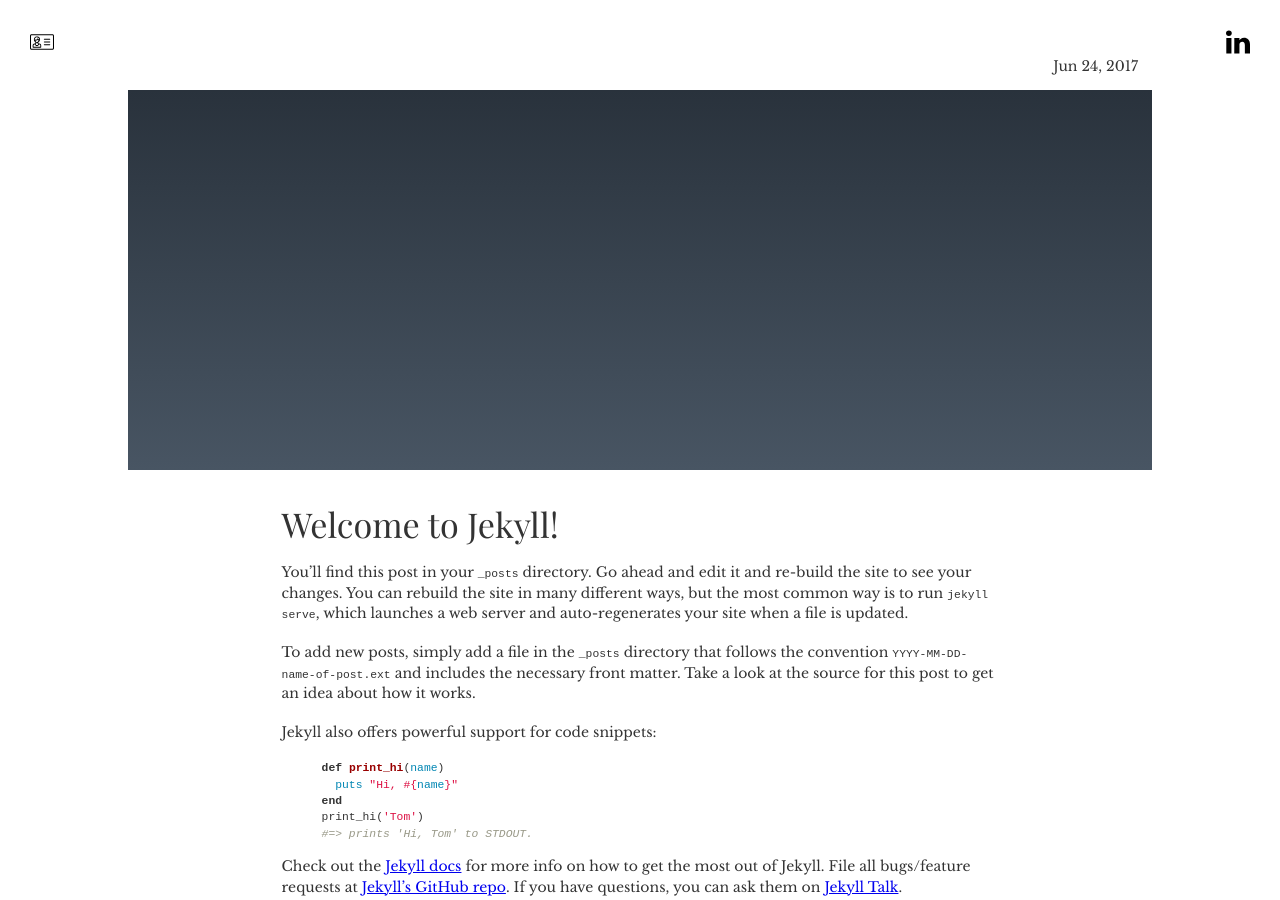
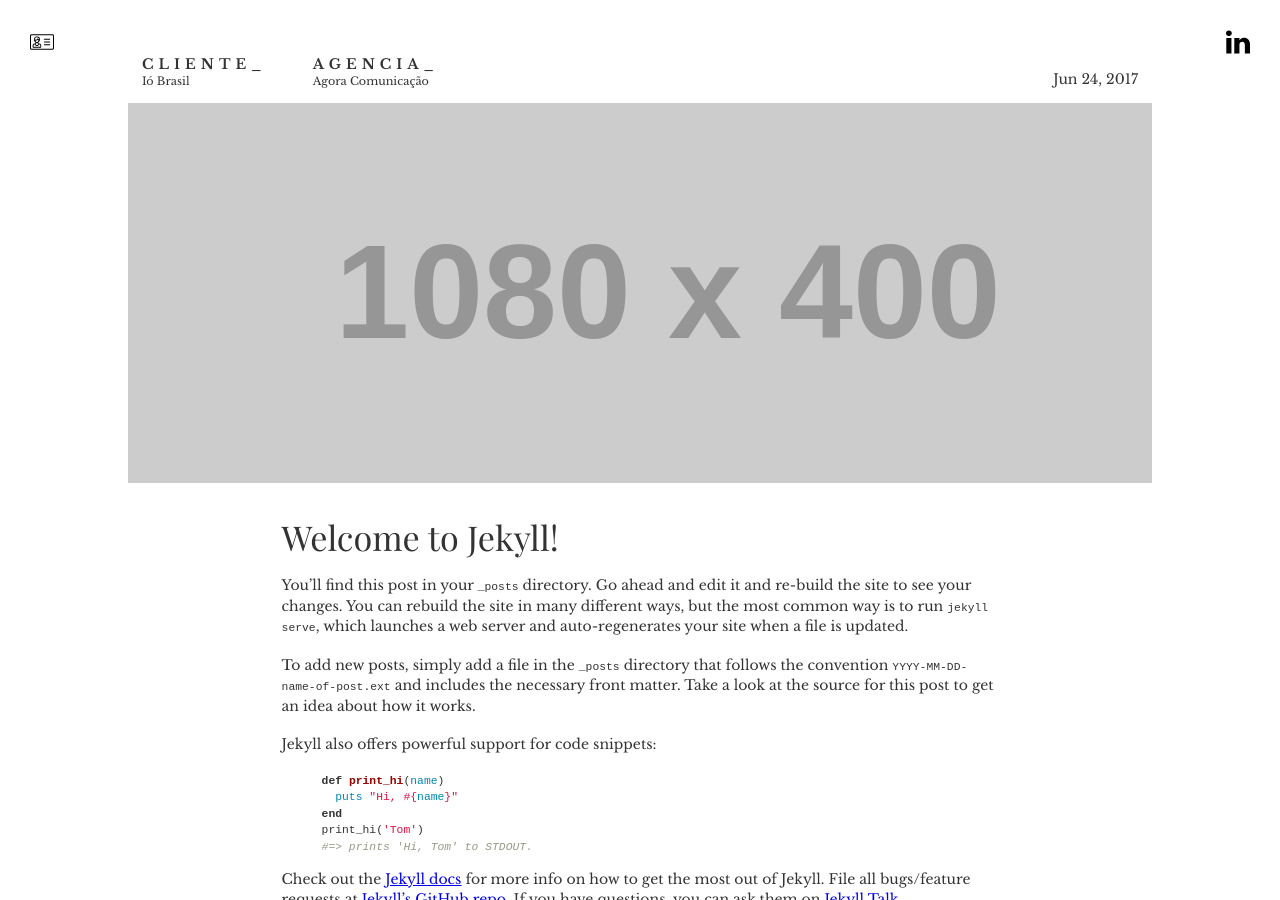
Before and after one commit to dudanev/dudanev.github.io, a Jekyll site: the page built from _posts/2017-06-24-welcome-to-jekyll.markdown, in a window 1280 px wide. Built offline with Jekyll 4.4.1, drawn with Linux system fonts in a browser that asks for light colours.

Commit message:
test new plugin with default post

```diff
--- a/_posts/2017-06-24-welcome-to-jekyll.markdown
+++ b/_posts/2017-06-24-welcome-to-jekyll.markdown
@@ -3,6 +3,9 @@ layout: post
 title:  "Welcome to Jekyll!"
 date:   2017-06-24 19:34:40 -0300
 categories: jekyll update
+client: Ió Brasil
+agency: Agora Comunicação
+image: http://via.placeholder.com/1080x400
 ---
 You’ll find this post in your `_posts` directory. Go ahead and edit it and re-build the site to see your changes. You can rebuild the site in many different ways, but the most common way is to run `jekyll serve`, which launches a web server and auto-regenerates your site when a file is updated.
 
```
